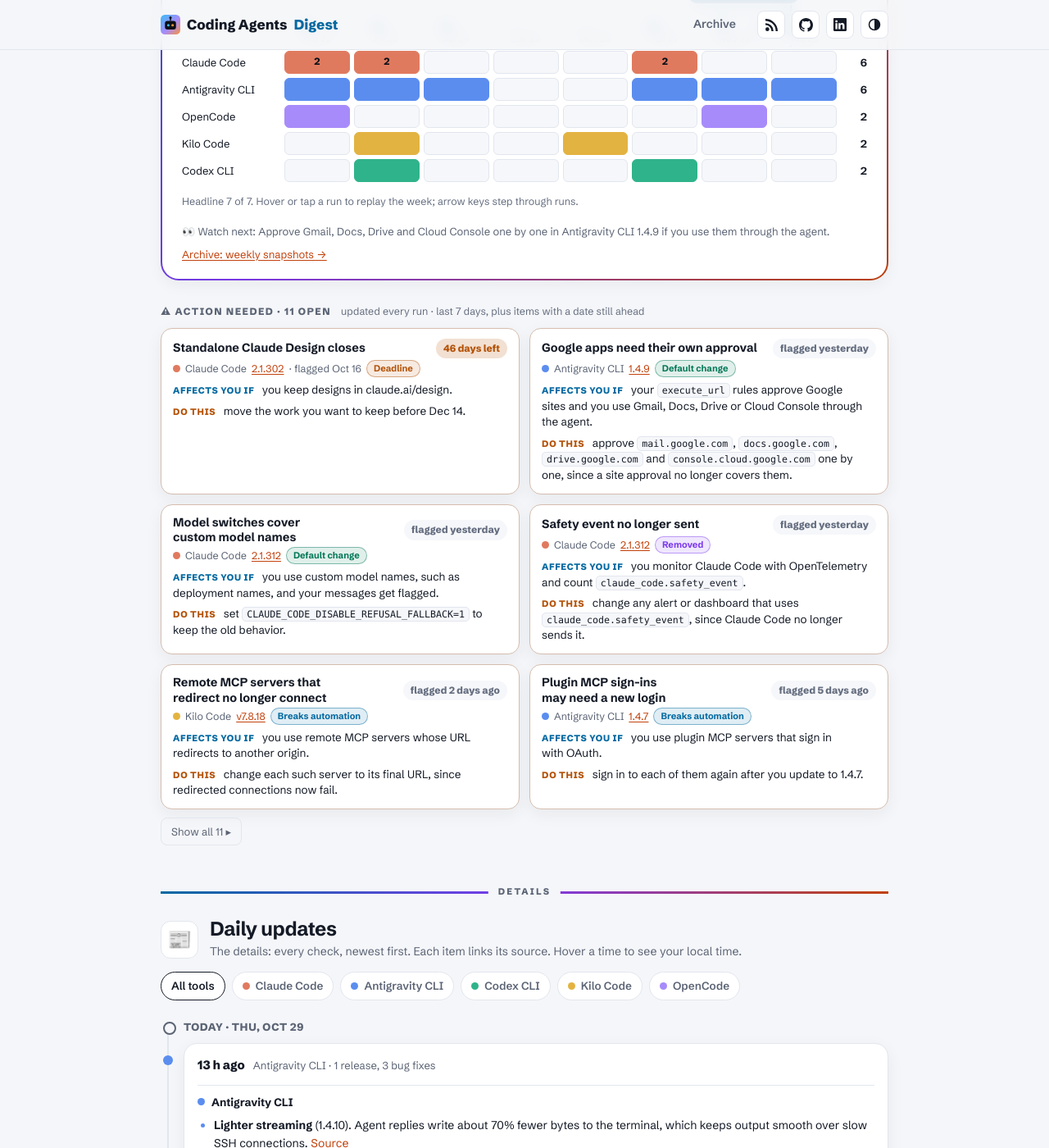
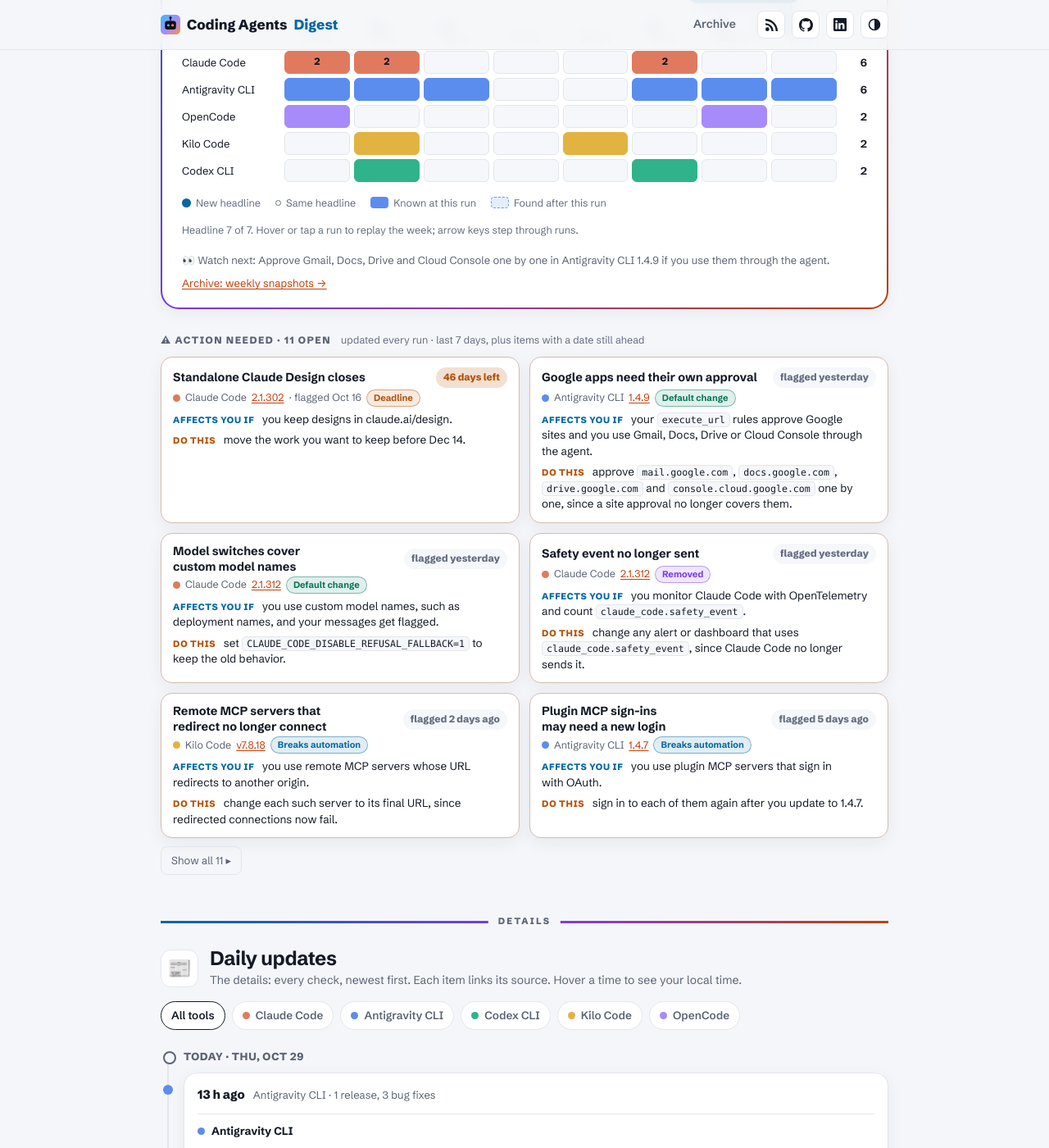
Before and after one commit to IbrahimSobh/coding-agents-digest, a Jekyll site: the page built from docs/index.html, in a window 1280 px wide and 1400 px high, scrolled down 1013 px. Shown: the whole window at 82% size. Built offline with Jekyll 4.4.1, drawn with Linux system fonts in a browser that asks for light colours.

Commit message:
Brief replay: legend and tinted "found later" boxes
- A legend under the release grid: new headline, same headline, known at
  this run, found after this run. Shown only with the replay timeline.
- Dashed "found after this run" boxes get a light tint of the tool's color,
  so they read as "coming later", not as empty.

Co-Authored-By: Claude Opus 5.5 <noreply@anthropic.com>

```diff
--- a/docs/_includes/brief.html
+++ b/docs/_includes/brief.html
@@ -46,6 +46,7 @@
         {% endfor %}
         <div class="rg-over" aria-hidden="true" hidden><i class="rg-shade"></i><b class="rg-cur"><em></em></b></div>
       </div>
+      <div class="rg-key"><span><i class="kd" aria-hidden="true"></i>New headline</span><span><i class="ks" aria-hidden="true"></i>Same headline</span><span><i class="kb" aria-hidden="true"></i>Known at this run</span><span><i class="kl" aria-hidden="true"></i>Found after this run</span></div>
       <p class="rg-cap" id="rpCap" hidden><span id="rpMsg" aria-live="polite"></span> <button type="button" class="rg-back" id="rpBack" hidden>Back to latest</button></p>
       <script type="application/json" id="rpData">{"start": {{ start_day | jsonify }},
         "runs": [{% assign first = true %}{% for x in site.data.headlines %}{% assign xd = x.updated | slice: 0, 10 %}{% if xd >= start_day %}{% unless first %},{% endunless %}{% assign first = false %}{"at": {{ x.updated | jsonify }}, "h": {{ x.headline | jsonify }}}{% endif %}{% endfor %}],
--- a/docs/assets/style.css
+++ b/docs/assets/style.css
@@ -89,7 +89,7 @@ a.tbtn:hover{border-color:var(--muted)}
 .rg-t{grid-column:10;font-weight:700;text-align:right;font-variant-numeric:tabular-nums}
 .rg-c{height:100%;border-radius:6px;background:var(--card2);border:1px solid var(--line);display:grid;place-items:center;font-weight:800;font-size:12px;color:#0b0f17;transition:background-color .16s,border-color .16s}
 .rg-c.on{background:var(--c);border-color:var(--c)}
-.rg-c.later{background:transparent;border:1.5px dashed color-mix(in srgb,var(--c) 75%,transparent)}
+.rg-c.later{background:color-mix(in srgb,var(--c) 16%,transparent);border:1.5px dashed color-mix(in srgb,var(--c) 85%,transparent)}
 .rg-track{grid-row:1;grid-column:2/10;position:relative;align-self:stretch;border-bottom:1px solid var(--line);touch-action:pan-y}
 .rg-dot{position:absolute;bottom:-9px;width:18px;height:18px;margin-left:-9px;padding:0;border:0;background:none;cursor:pointer;z-index:4;border-radius:50%}
 .rg-dot::before{content:"";position:absolute;inset:5.5px;border-radius:50%;background:var(--card);border:1.5px solid var(--soft);transition:opacity .16s,box-shadow .16s}
@@ -100,6 +100,15 @@ a.tbtn:hover{border-color:var(--muted)}
 .rg-cur{position:absolute;top:16px;bottom:0;width:2px;margin-left:-1px;background:var(--cyan);z-index:3;transition:left .22s cubic-bezier(.16,1,.3,1)}
 .rg-cur em{position:absolute;bottom:calc(100% + 2px);left:50%;transform:translateX(-50%);font-size:12px;font-weight:700;font-style:normal;color:var(--bg);background:var(--cyan);padding:2px 9px;border-radius:999px;white-space:nowrap}
 .rg-shade{position:absolute;top:67px;bottom:0;right:0;background:color-mix(in srgb,var(--card) 50%,transparent);z-index:2;transition:left .22s cubic-bezier(.16,1,.3,1)}
+/* Legend: only with the replay timeline (replay.js adds .rp-on) */
+.rg-key{display:none;flex-wrap:wrap;gap:6px 18px;align-items:center;margin-top:10px;font-size:12.5px;color:var(--soft)}
+.rp-on .rg-key{display:flex}
+.rg-key span{display:inline-flex;align-items:center;gap:6px}
+.rg-key i{flex:none}
+.rg-key .kd{width:11px;height:11px;border-radius:50%;background:var(--cyan)}
+.rg-key .ks{width:7px;height:7px;border-radius:50%;border:1.5px solid var(--soft);background:var(--card)}
+.rg-key .kb{width:22px;height:14px;border-radius:4px;background:#5b8def}
+.rg-key .kl{width:22px;height:14px;border-radius:4px;border:1.5px dashed color-mix(in srgb,#5b8def 85%,transparent);background:color-mix(in srgb,#5b8def 16%,transparent)}
 .rg-cap{font-size:12.5px;color:var(--soft);margin-top:8px;min-height:20px}
 .rg-back{margin-left:6px;background:none;border:1px solid var(--line);color:var(--ink);border-radius:999px;padding:1px 10px;font-size:12px;font-weight:600;cursor:pointer}
 @media (prefers-reduced-motion:reduce){.rg-cur,.rg-shade,.rg-c,.rg-dot::before{transition:none}}
```
